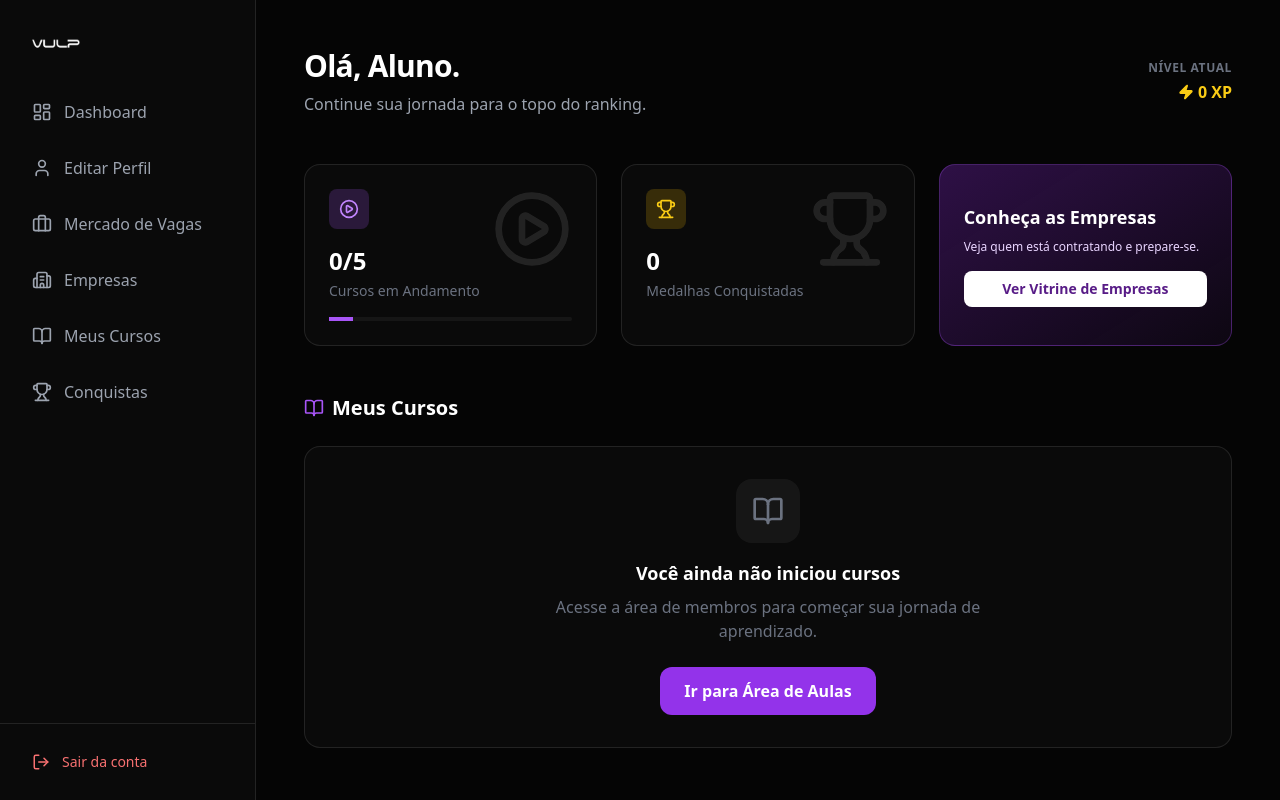
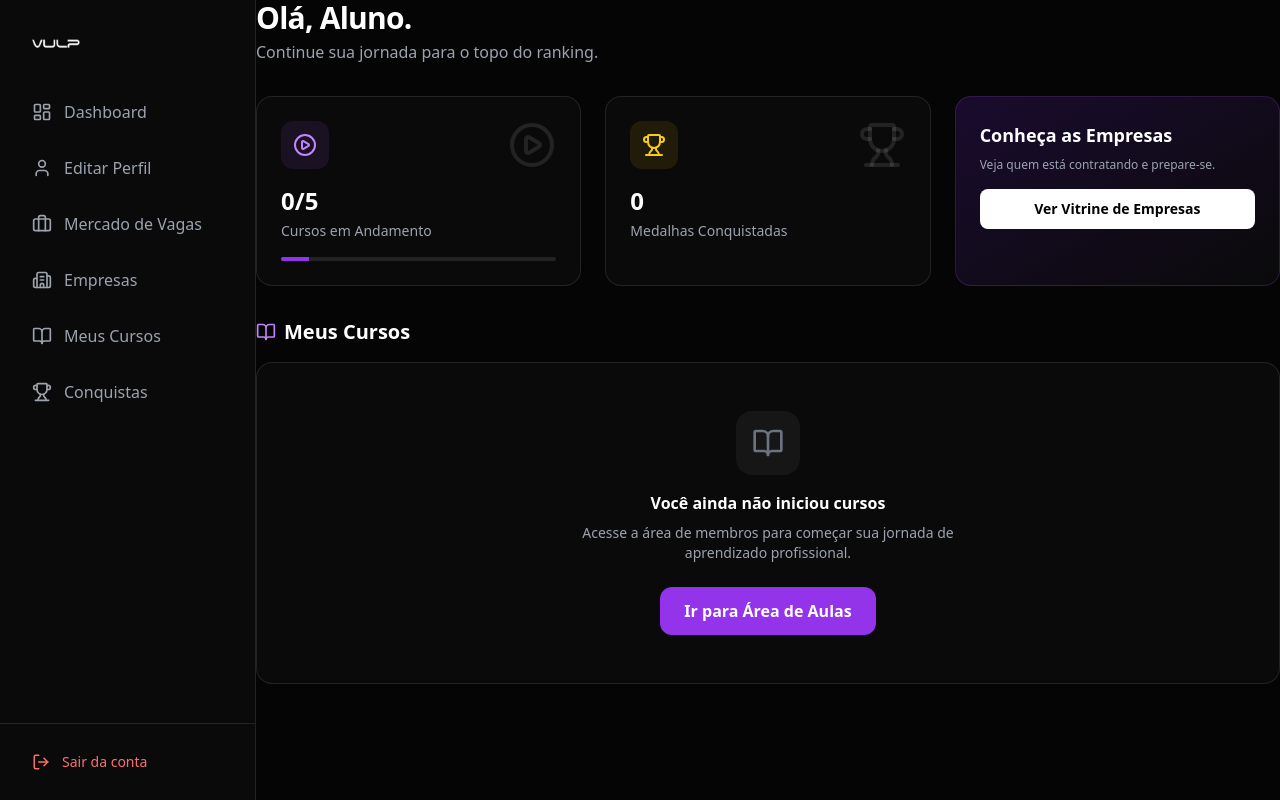
Before and after one commit to paulofer00/vulp-platform, a Next.js app: page /aluno/dashboard in a window 1280 px wide. Built offline with nearby package versions, Linux system fonts and the light colour scheme; no server answers.

Commit message:
nome dinamico

```diff
--- a/app/aluno/dashboard/page.tsx
+++ b/app/aluno/dashboard/page.tsx
@@ -1,13 +1,13 @@
 "use client";
 
 import { createBrowserClient } from "@supabase/ssr";
-import { Zap, PlayCircle, Trophy, BookOpen } from "lucide-react";
+import { useEffect, useState } from "react";
+import { PlayCircle, Trophy, Building2, BookOpen } from "lucide-react";
 import Link from "next/link";
-import { useEffect, useState } from "react";
-import UserMenu from "@/components/UserMenu"; // O menu do topo continua aqui
+import UserMenu from "@/components/UserMenu";
 
-export default function StudentDashboard() {
-  const [student, setStudent] = useState<any>(null);
+export default function AlunoDashboard() {
+  const [firstName, setFirstName] = useState("Aluno");
   const [loading, setLoading] = useState(true);
 
   const supabase = createBrowserClient(
@@ -18,94 +18,113 @@ export default function StudentDashboard() {
   useEffect(() => {
     async function getProfile() {
       const { data: { user } } = await supabase.auth.getUser();
+
       if (user) {
-        const { data } = await supabase.from("students").select("*").eq("id", user.id).single();
-        setStudent(data);
+        const { data: profile } = await supabase
+          .from("profiles")
+          .select("full_name")
+          .eq("id", user.id)
+          .single();
+
+        if (profile?.full_name) {
+          // Pega apenas o primeiro nome (Ex: "Paulo Fernandes" -> "Paulo")
+          const first = profile.full_name.split(" ")[0];
+          setFirstName(first);
+        }
       }
       setLoading(false);
     }
+
     getProfile();
   }, []);
 
   return (
-    <div className="p-8 md:p-12 relative">
+    <div className="max-w-7xl mx-auto">
 
-        {/* CABEÇALHO COM MENU DO USUÁRIO */}
-        <header className="flex justify-between items-center mb-12 relative z-50">
-            <div>
-                <h1 className="text-3xl font-bold tracking-tight mb-2">
-                    Olá, {student?.full_name?.split(" ")[0] || "Aluno"}.
+      {/* CABEÇALHO COM USER MENU */}
+      <div className="flex flex-col md:flex-row md:items-center justify-between gap-4 mb-8">
+        <div className="animate-in fade-in slide-in-from-left duration-500">
+          <h1 className="text-3xl font-bold text-white tracking-tight">
+            Olá, {firstName}.
           </h1>
-                <p className="text-gray-400">Continue sua jornada para o topo do ranking.</p>
+          <p className="text-gray-400 mt-1">
+            Continue sua jornada para o topo do ranking.
+          </p>
         </div>
 
-            <div className="flex items-center gap-6">
-                <div className="hidden md:block text-right">
-                    <p className="text-xs text-gray-500 font-bold uppercase tracking-wider mb-1">Nível Atual</p>
-                    <div className="flex items-center justify-end gap-1 text-yellow-400 font-bold">
-                        <Zap size={16} fill="currentColor" /> {student?.points || 0} XP
+        {/* O Menu agora é independente e busca seus próprios dados */}
+        <UserMenu />
+      </div>
+
+      {/* GRID DE CARDS (Mantive o layout do seu print) */}
+      <div className="grid grid-cols-1 md:grid-cols-3 gap-6 mb-8">
+
+        {/* Card 1: Cursos em Andamento */}
+        <div className="bg-[#0A0A0A] border border-white/10 p-6 rounded-2xl relative overflow-hidden group hover:border-purple-500/30 transition-colors">
+          <div className="flex justify-between items-start mb-4">
+            <div className="p-3 bg-purple-500/10 rounded-xl text-purple-400">
+              <PlayCircle size={24} />
+            </div>
+            <div className="text-white/10 group-hover:text-purple-500/10 transition-colors">
+              <PlayCircle size={48} />
             </div>
           </div>
-                {/* Menu Suspenso */}
-                <UserMenu />
+          <div className="relative z-10">
+            <h3 className="text-2xl font-bold text-white">0/5</h3>
+            <p className="text-gray-400 text-sm mt-1">Cursos em Andamento</p>
+            <div className="w-full bg-white/10 h-1 mt-4 rounded-full overflow-hidden">
+              <div className="bg-purple-600 h-full w-[10%]" />
             </div>
-        </header>
-
-        {/* CARDS DE RESUMO */}
-        <div className="grid grid-cols-1 md:grid-cols-3 gap-6 mb-12">
-
-            {/* Cursos */}
-            <div className="bg-[#0A0A0A] border border-white/10 p-6 rounded-2xl relative overflow-hidden group">
-                <div className="absolute top-0 right-0 p-6 opacity-10 group-hover:opacity-20 transition-opacity">
-                    <PlayCircle size={80} />
-                </div>
-                <div className="w-10 h-10 bg-purple-500/20 text-purple-400 rounded-lg flex items-center justify-center mb-4">
-                    <PlayCircle size={20} />
-                </div>
-                <h3 className="text-2xl font-bold mb-1">0/5</h3>
-                <p className="text-gray-500 text-sm">Cursos em Andamento</p>
-                <div className="w-full bg-white/5 h-1 mt-4 rounded-full">
-                    <div className="bg-purple-500 h-full w-[10%]" />
           </div>
         </div>
 
-            {/* Medalhas */}
-            <div className="bg-[#0A0A0A] border border-white/10 p-6 rounded-2xl relative overflow-hidden group">
-                <div className="absolute top-0 right-0 p-6 opacity-10 group-hover:opacity-20 transition-opacity">
-                    <Trophy size={80} />
+        {/* Card 2: Medalhas */}
+        <div className="bg-[#0A0A0A] border border-white/10 p-6 rounded-2xl relative overflow-hidden group hover:border-yellow-500/30 transition-colors">
+          <div className="flex justify-between items-start mb-4">
+            <div className="p-3 bg-yellow-500/10 rounded-xl text-yellow-400">
+              <Trophy size={24} />
             </div>
-                <div className="w-10 h-10 bg-yellow-500/20 text-yellow-400 rounded-lg flex items-center justify-center mb-4">
-                    <Trophy size={20} />
+            <div className="text-white/10 group-hover:text-yellow-500/10 transition-colors">
+              <Trophy size={48} />
             </div>
-                <h3 className="text-2xl font-bold mb-1">0</h3>
-                <p className="text-gray-500 text-sm">Medalhas Conquistadas</p>
+          </div>
+          <div className="relative z-10">
+            <h3 className="text-2xl font-bold text-white">0</h3>
+            <p className="text-gray-400 text-sm mt-1">Medalhas Conquistadas</p>
+          </div>
         </div>
 
-            {/* Card de Ação (Empresas) - Atalho Rápido */}
-            <div className="bg-gradient-to-br from-purple-900/50 to-purple-900/10 border border-purple-500/30 p-6 rounded-2xl relative overflow-hidden flex flex-col justify-center">
-                <h3 className="text-lg font-bold mb-2">Conheça as Empresas</h3>
-                <p className="text-purple-200 text-xs mb-4">Veja quem está contratando e prepare-se.</p>
-                <Link href="/aluno/empresas" className="bg-white text-purple-900 px-4 py-2 rounded-lg font-bold text-sm text-center hover:bg-purple-100 transition-colors">
+        {/* Card 3: Empresas (CTA) */}
+        <div className="bg-gradient-to-br from-[#1a0b2e] to-[#0A0A0A] border border-purple-500/20 p-6 rounded-2xl relative overflow-hidden">
+          <div className="relative z-10">
+            <h3 className="text-lg font-bold text-white mb-2">Conheça as Empresas</h3>
+            <p className="text-gray-400 text-xs mb-4">Veja quem está contratando e prepare-se.</p>
+            <Link href="/aluno/empresas" className="block w-full bg-white text-black font-bold py-2.5 rounded-lg text-center text-sm hover:bg-gray-200 transition-colors">
               Ver Vitrine de Empresas
             </Link>
+          </div>
         </div>
 
       </div>
 
-        {/* SEÇÃO DE CURSOS */}
-        <h2 className="text-xl font-bold mb-6 flex items-center gap-2">
-            <BookOpen size={20} className="text-purple-500" /> Meus Cursos
+      {/* SEÇÃO MEUS CURSOS */}
+      <div className="space-y-4">
+        <h2 className="text-xl font-bold text-white flex items-center gap-2">
+          <BookOpen size={20} className="text-purple-400" /> Meus Cursos
         </h2>
 
-        <div className="bg-[#0A0A0A] border border-white/10 rounded-2xl p-8 text-center">
+        <div className="bg-[#0A0A0A] border border-white/10 rounded-2xl p-12 text-center">
             <div className="w-16 h-16 bg-white/5 rounded-2xl flex items-center justify-center mx-auto mb-4 text-gray-500">
                 <BookOpen size={32} />
             </div>
-            <h3 className="text-lg font-bold mb-2">Você ainda não iniciou cursos</h3>
-            <p className="text-gray-500 max-w-md mx-auto mb-6">Acesse a área de membros para começar sua jornada de aprendizado.</p>
-            <button className="bg-purple-600 hover:bg-purple-700 text-white px-6 py-3 rounded-xl font-bold transition-colors">
+            <h3 className="text-white font-bold mb-2">Você ainda não iniciou cursos</h3>
+            <p className="text-gray-400 text-sm mb-6 max-w-md mx-auto">
+                Acesse a área de membros para começar sua jornada de aprendizado profissional.
+            </p>
+            <Link href="/aluno/cursos" className="inline-flex bg-purple-600 hover:bg-purple-700 text-white font-bold py-3 px-6 rounded-xl transition-colors">
                 Ir para Área de Aulas
-            </button>
+            </Link>
+        </div>
       </div>
 
     </div>
```
Lines whose indentation alone changed are shown as unchanged.
